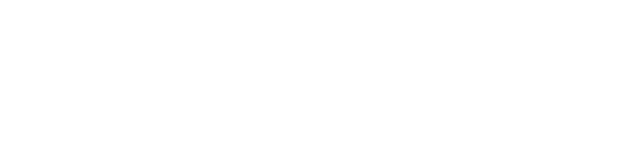
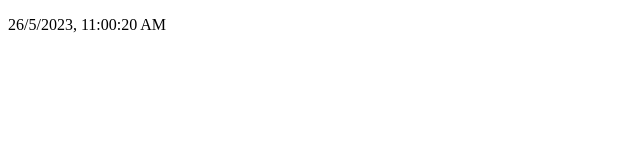
Before and after one commit to acciojob/clock-Pratibha-98100, a website: page main.html in a window 1280 px wide. Shown: the whole page, without its empty margins (0-640 px from the left). Drawn offline with Linux system fonts and the light colour scheme.

Commit message:
created a submission

```diff
--- a/main.html
+++ b/main.html
@@ -7,7 +7,8 @@
 </head>
 
 <body>
-	<!-- the entire body must be written by student -->
+
+	<p id="timer"></p>
     <script type="text/javascript" src="./script.js">
 </script>
 
--- a/script.js
+++ b/script.js
@@ -1 +1,31 @@
 //your JS code here. If required.
+let clock = document.getElementById("timer");
+
+setInterval(showTime, 1000);
+function showTime() {
+    let d = new Date();
+	let day = d.getDate()
+	let month = d.getMonth() + 1
+	let year = d.getFullYear();
+    let hour = d.getHours();
+    let min = d.getMinutes();
+    let sec = d.getSeconds();
+    am_pm = "AM";
+
+    if (hour > 12) {
+        hour -= 12;
+        am_pm = "PM";
+    }
+    if (hour == 0) {
+        hr = 12;
+        am_pm = "AM";
+    }
+
+    hour = hour < 10 ? "0" + hour : hour;
+    min = min < 10 ? "0" + min : min;
+    sec = sec < 10 ? "0" + sec : sec;
+
+    let currentTime = `${day}/${month}/${year}, ${hour}:${min}:${sec} ${am_pm}`;
+    clock.innerHTML = currentTime;
+}
+showTime()
```
